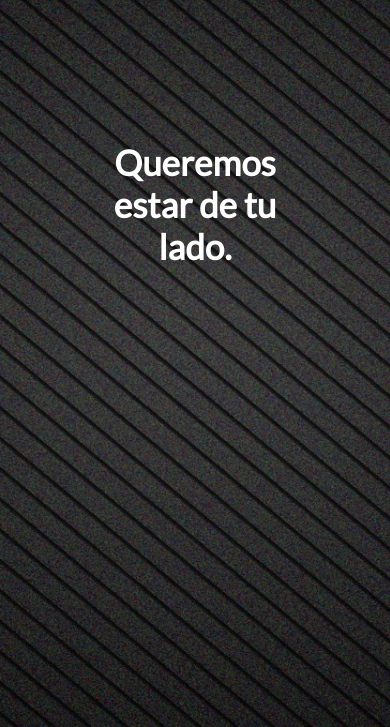
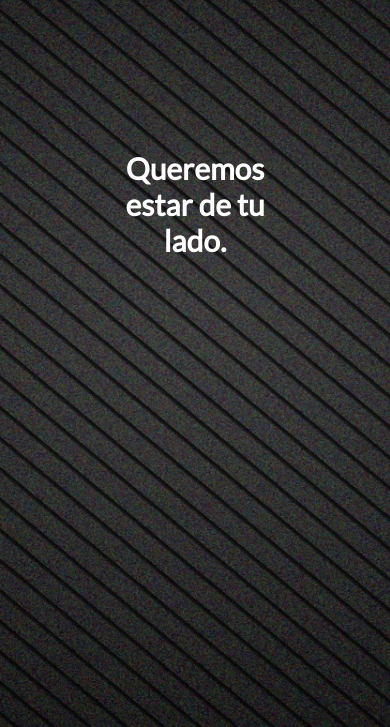
Before and after one commit to JuCetina/ccbrand, a plain HTML site: page landing.html in a window 390 px wide. Shown: the part 117-844 px from the top of the page. Drawn offline with Linux system fonts and the light colour scheme; files whose address does not match are found by name.

Commit message:
Se corrigen estilos del landing

```diff
--- a/css/estilos-landing.css
+++ b/css/estilos-landing.css
@@ -82,7 +82,7 @@ p{
 }
 
 .frase-uno{
-    font-size: 65px;
+    font-size: 60px;
     font-weight: bold;
 }
 
@@ -107,7 +107,7 @@ p{
     }
 
     .frase-uno{
-        font-size: 50px;
+        font-size: 40px;
     }
 
     .burger-button{
@@ -155,7 +155,7 @@ p{
     }
 
     .frase-uno{
-        font-size: 35px;
+        font-size: 30px;
     }
 
 }
```
